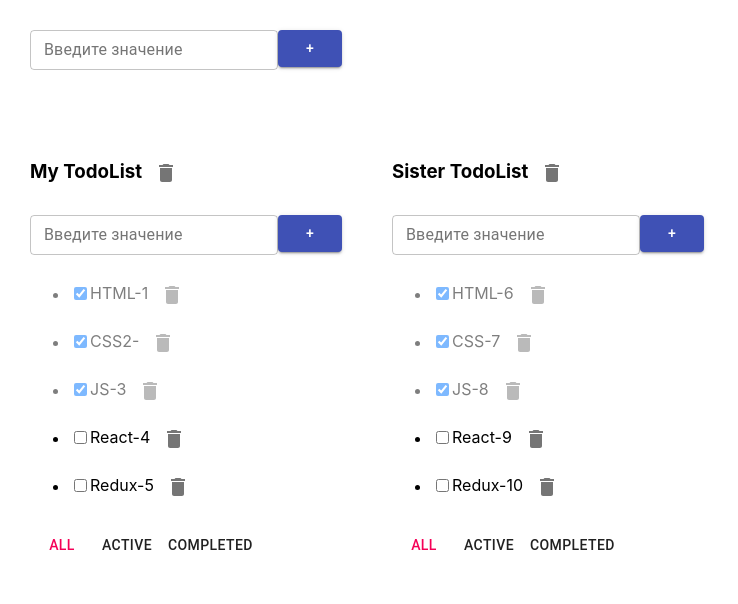
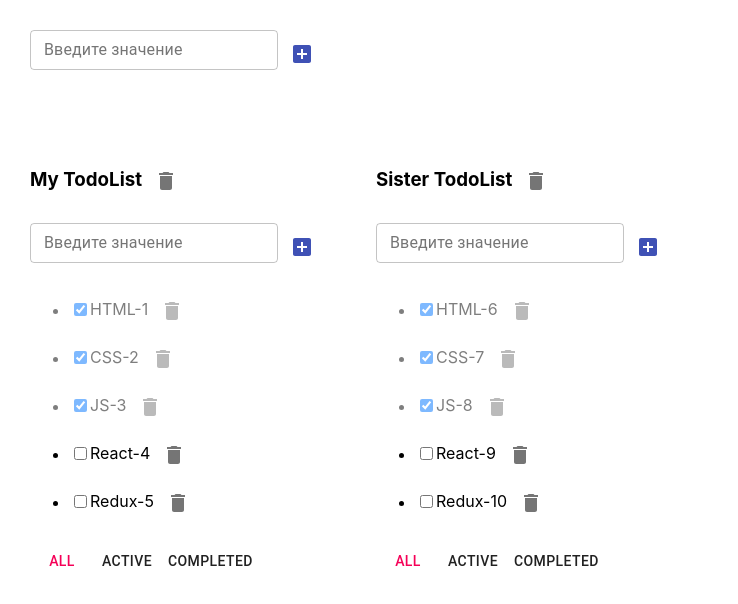
Before and after one commit to Belom7/it-incubator-todolist-ts, a React (Create React App) app: page / in a window 1280 px wide. Shown: the top 604 px of the page, without its empty margins (0-738 px from the left). Built offline with nearby package versions, Linux system fonts and the light colour scheme.

Commit message:
рефактор кода, подключили material ui, переделываем на него все кнопки

```diff
--- a/src/App.tsx
+++ b/src/App.tsx
@@ -26,7 +26,7 @@ function App() {
     let [task, setTask] = useState({
         [todoListID1]: [
             {id: v1(), title: "HTML-1", isDone: true},
-            {id: v1(), title: "CSS2-", isDone: true},
+            {id: v1(), title: "CSS-2", isDone: true},
             {id: v1(), title: "JS-3", isDone: true},
             {id: v1(), title: "React-4", isDone: false},
             {id: v1(), title: "Redux-5", isDone: false},
--- a/src/InputAddTask.tsx
+++ b/src/InputAddTask.tsx
@@ -1,6 +1,6 @@
-import {Button, TextField} from "@material-ui/core";
+import { IconButton, TextField} from "@material-ui/core";
 import React, {ChangeEvent, KeyboardEvent, useState} from "react";
-import cl from "./ToDoList.module.css";
+import {AddBox} from "@material-ui/icons";
 
 type InputAddTaskPropsType = {
     callBack: (title: string) => void
@@ -48,7 +48,12 @@ export const InputAddTask = (props: InputAddTaskPropsType) => {
 
             {/*<button onClick={onClickHandlerAddButton}>+</button>*/}
             {/*{error && <div className={cl.errorMessage}>{error}</div>}*/}
-            <Button variant={'contained'} color={'primary'} onClick={onClickHandlerAddButton}>+</Button>
+
+            {/*<Button variant={'contained'} color={'primary'} onClick={onClickHandlerAddButton}>+</Button>*/}
+
+            <IconButton color={'primary'} onClick={onClickHandlerAddButton}>
+                <AddBox/>
+            </IconButton>
         </div>
     )
 }
```
